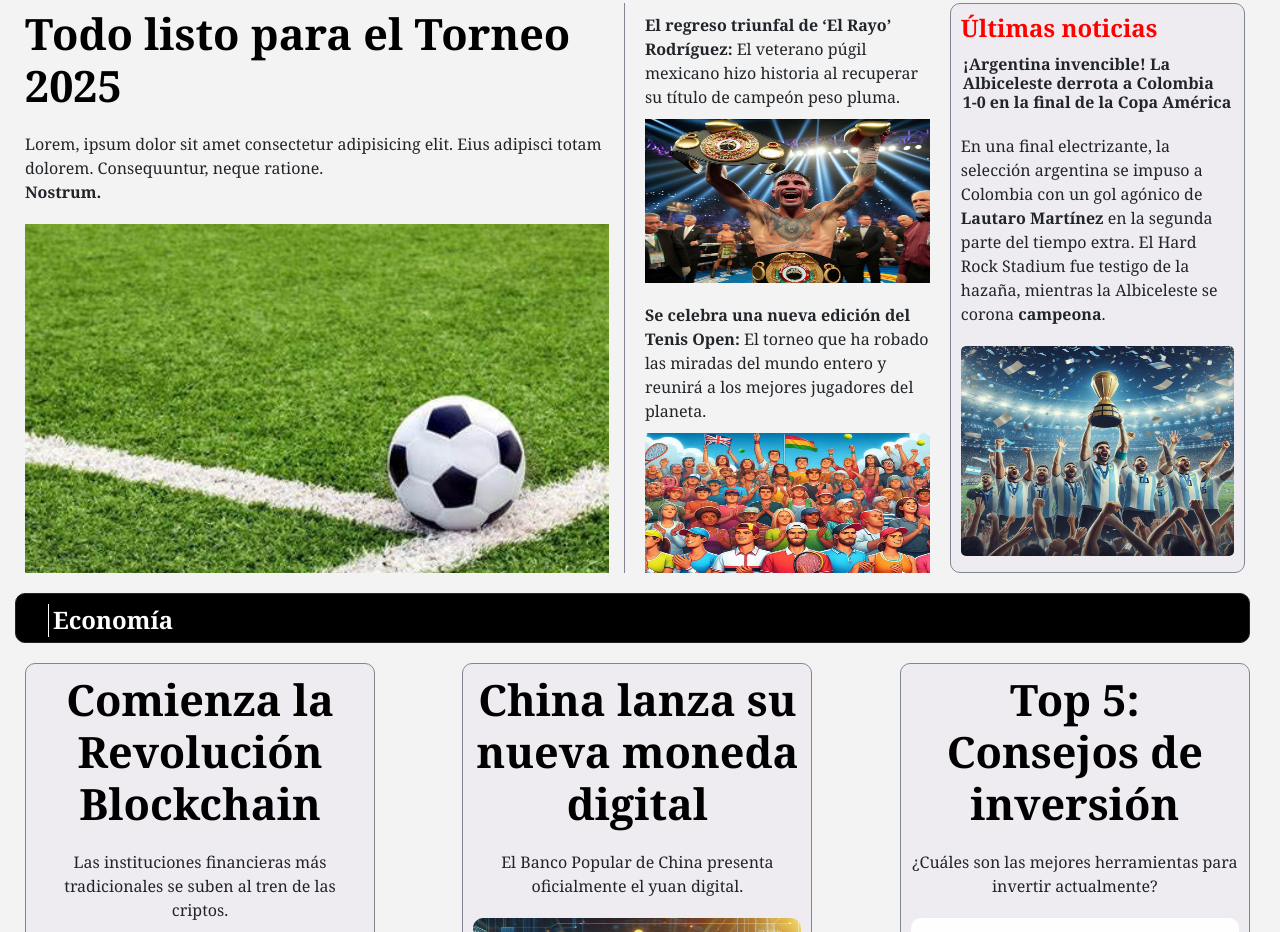
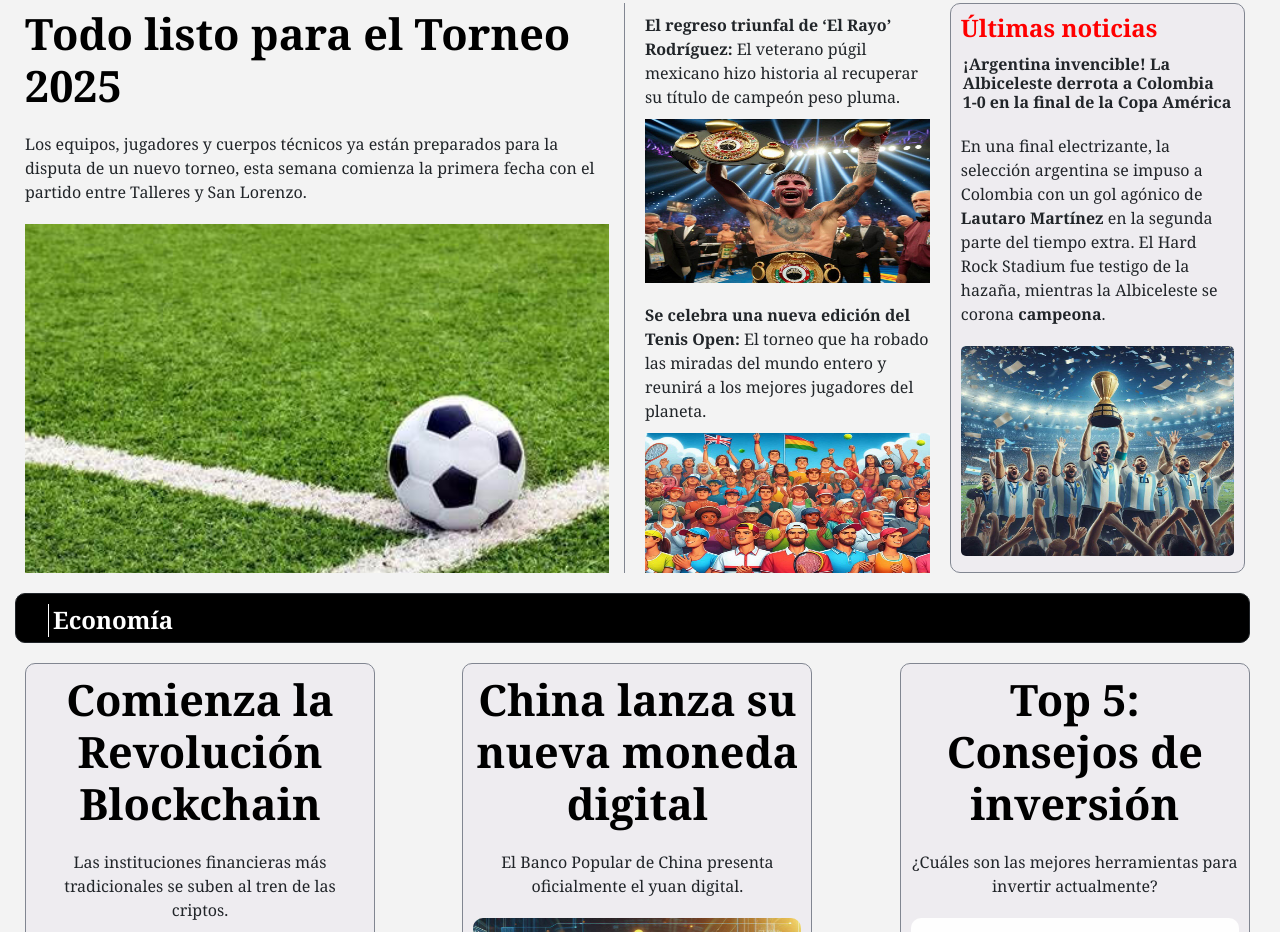
Before and after one commit to jmontaldo/DiarioX_WebPage, a website: page index.html in a window 1280 px wide. Shown: the part 855-1787 px from the top of the page. Drawn offline with nearby package versions, Linux system fonts and the light colour scheme; no server answers.

Commit message:
se editan textos de las noticias

```diff
--- a/index.html
+++ b/index.html
@@ -106,7 +106,7 @@
                 <div class="Grid_item1">
                     <article>
                         <h1 class="Titulo_1">Todo listo para el Torneo 2025</h1>
-                        <p>Lorem, ipsum dolor sit amet consectetur adipisicing elit. Eius adipisci totam dolorem. Consequuntur, neque ratione.<br><b>Nostrum.</b>
+                        <p>Los equipos, jugadores y cuerpos técnicos ya están preparados para la disputa de un nuevo torneo, esta semana comienza la primera fecha con el partido entre Talleres y San Lorenzo.<br>
                         </p>
                         <img src="media/X_Deportes_Futbol.jpg" alt="Imagen de una pelota de futbol" class="img-fluid">
                     </article>
```
